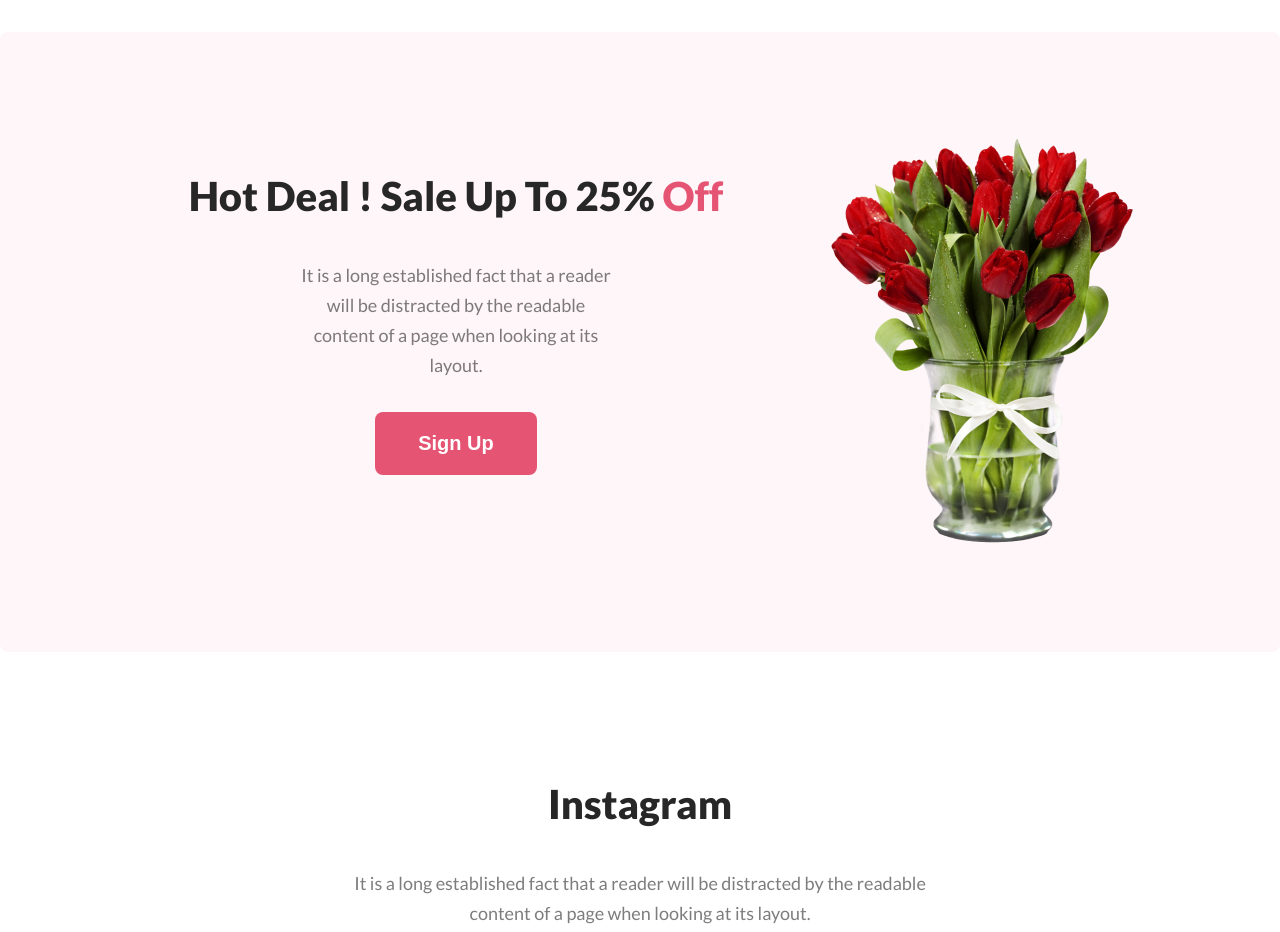
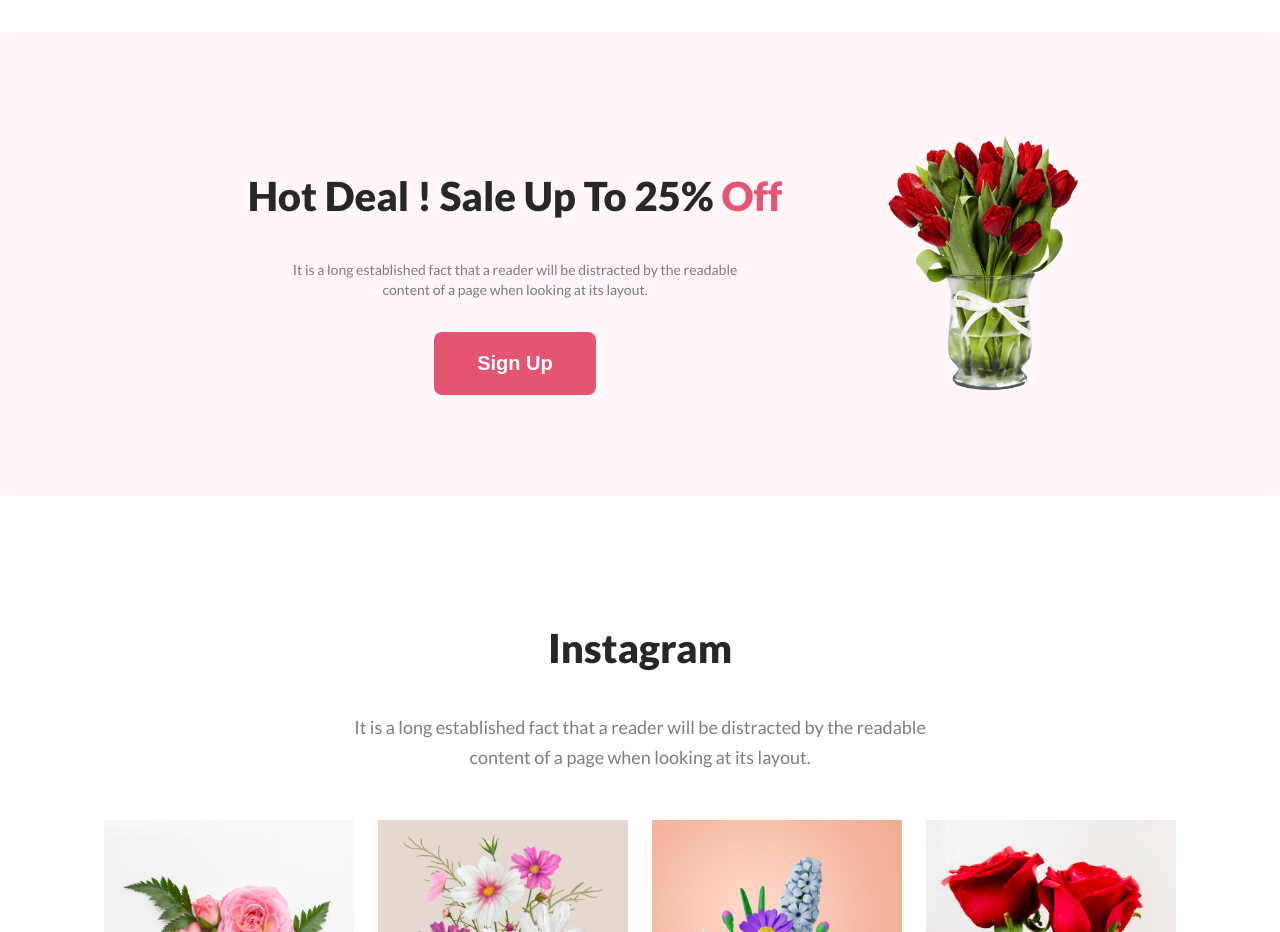
Before and after one commit to iftyzubaer/flower-shop, a plain HTML site: page index.html in a window 1280 px wide. Shown: the part 2100-3032 px from the top of the page. Drawn offline with Linux system fonts and the light colour scheme.

Commit message:
added more styling

```diff
--- a/index.html
+++ b/index.html
@@ -64,13 +64,13 @@
 
         <!-- Sales -->
         <section class="sales">
-            <div class="sale-column">
+            <div class="sale-column sale1">
                 <h3 class="sale-title">Hot Deal ! Sale Up To 25% <span>Off</span></h3>
                 <p class="sale-para">It is a long established fact that a reader will be distracted by the readable content of a page when looking at its layout.</p>
                 <button class="sale-btn">Sign Up</button>
             </div>
 
-            <img src="Flower Asset/pngwing 8.png" width="318px" height="420px" alt="">
+            <img src="Flower Asset/pngwing 8.png" width="200px" alt="">
         </section>
 
         <!-- Instagram -->
--- a/style.css
+++ b/style.css
@@ -151,12 +151,12 @@ body {
 
 .sale-para {
     color: rgba(39, 39, 39, 0.60);
-    font-size: 18px;
+    font-size: 14px;
     font-weight: 400;
-    line-height: 30px;
-    max-width: 594px;
-    width: 50%;
+    line-height: 20px;
+    width: 70%;
     margin: auto;
+    max-width: 480px;
     margin-top: 24px;
     margin-bottom: 32px;
 }
```
